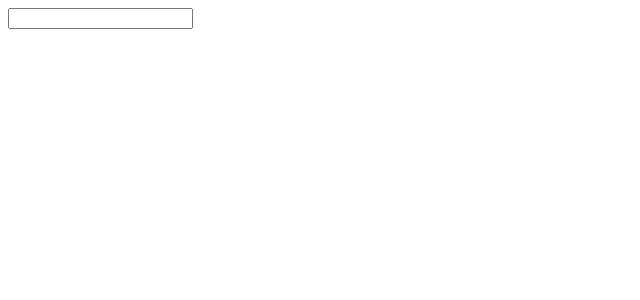
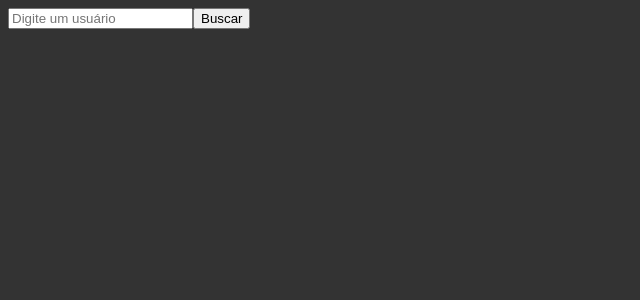
Before and after one commit to SandHilt/HUBusca, a React (Create React App) app: page / in a window 1280 px wide. Shown: the top 300 px of the page, without its empty margins (0-640 px from the left). Built offline with nearby package versions, Linux system fonts and the light colour scheme.

Commit message:
Mais adições de componentes

```diff
--- a/public/index.html
+++ b/public/index.html
@@ -1,5 +1,5 @@
 <!DOCTYPE html>
-<html lang="en">
+<html lang="pt_BR">
   <head>
     <meta charset="utf-8" />
     <link rel="icon" href="%PUBLIC_URL%/favicon.ico" />
--- a/src/App.js
+++ b/src/App.js
@@ -1,11 +1,25 @@
+import { useEffect, useState } from 'react';
 import './App.css';
 import Search from './Search';
+import Users from './Users';
+// import { Octokit } from "@octokit/core";
 
 function App() {
+  const [users, setUsers] = useState([]);
+
+  function handleSearch() {
+
+  }
+
+  useEffect(() => {
+    console.dir(users);
+  }, [users]);
+
   return (
-    <div>
-      <Search/>
-    </div>
+    <>
+      <Search {...{ handleSearch }} />
+      <Users />
+    </>
   );
 }
 
--- a/src/Search/index.js
+++ b/src/Search/index.js
@@ -1,15 +1,21 @@
 import './style.css';
-import { useState,  } from "react";
+import { useState, } from "react";
 
-function Search() {
+function Search(handleSearch) {
     const [userName, setUserName] = useState("");
 
+    /**
+     * Evento para popular estado do texto
+     * @param {React.ChangeEvent<HTMLInputElement>} e
+     */
     function handleChange(e) {
         setUserName(e.target.value);
     }
 
-
-    return <input className="searchUser" onChange={handleChange} value={userName} type="search"></input>
+    return (<>
+        <input className="searchUser" onChange={handleChange} value={userName} type="search" placeholder="Digite um usuário"></input>
+        <button type="button" onClick={handleSearch}>Buscar</button>
+    </>);
 }
 
 export default Search;
--- /dev/null
+++ b/src/Users/index.js
@@ -0,0 +1,9 @@
+import './style.css';
+
+function Users() {
+    return <ul>
+
+    </ul>
+}
+
+export default Users;
--- a/src/index.css
+++ b/src/index.css
@@ -1,2 +1,6 @@
 /** Adicionando um reset */
 @import-normalize;
+
+body {
+    background-color: #333;
+}
```
Also changed, not shown: src/Users/style.css (added), 1 other file (tests, documents, lock files or other folders).
